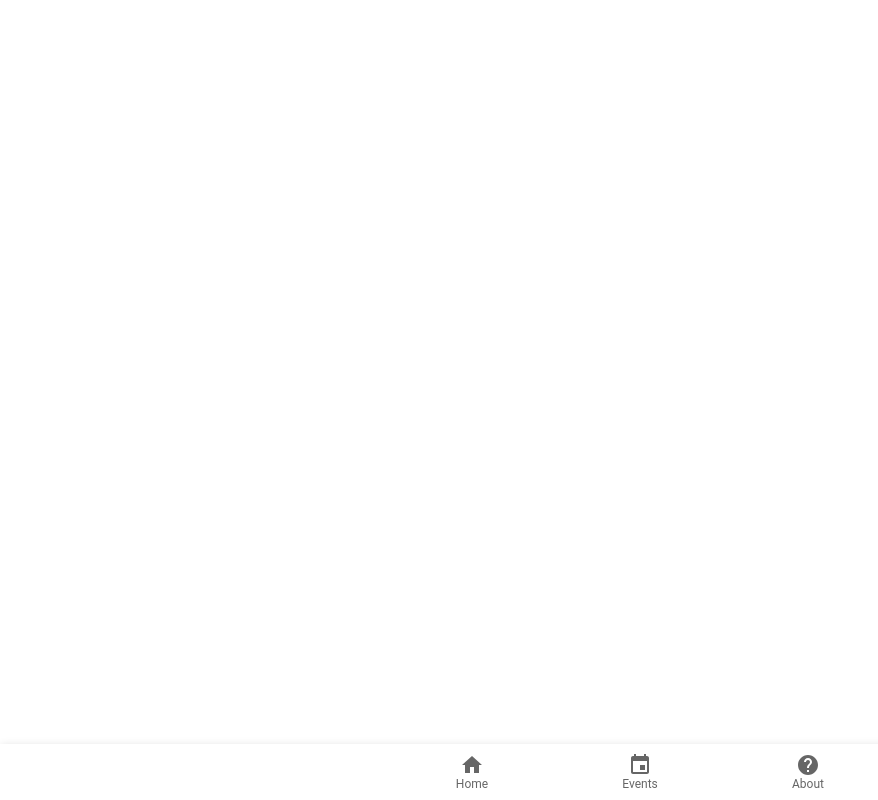
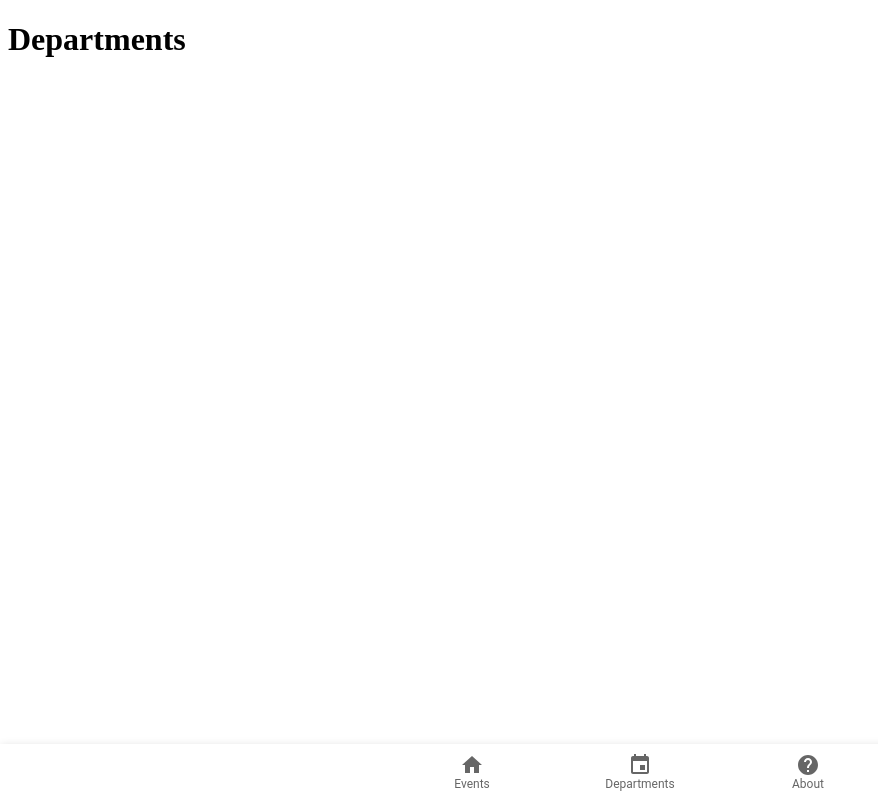
Before and after one commit to CraftAcademy/FikaTogether-Admin, a React (Create React App) app: page /departments in a window 1280 px wide. Before the commit this address had no page. Shown: the whole page, without its empty margins (0-878 px from the left). Built offline with nearby package versions, Linux system fonts and the light colour scheme.

Commit message:
adjusted the router links

```diff
--- a/public/index.html
+++ b/public/index.html
@@ -9,8 +9,6 @@
       name="description"
       content="Web site created using create-react-app"
     />
-    <link rel="apple-touch-icon" href="%PUBLIC_URL%/logo192.png" />
-    <link rel="manifest" href="%PUBLIC_URL%/manifest.json" />
     <title>FikaTogether</title>
   </head>
   <body>
--- a/src/App.jsx
+++ b/src/App.jsx
@@ -1,7 +1,7 @@
 import React from "react";
 import { BrowserRouter, Route, Routes } from "react-router-dom";
 import Header from "./components/Header";
-import Home from "./components/Home";
+import Departments from "./components/Departments";
 import Events from "./components/Events";
 import About from "./components/About";
 
@@ -9,8 +9,8 @@ const App = () => {
   return (
     <BrowserRouter>
       <Routes>
-        <Route exact path="/" element={<Home />} />
-        <Route path="/events" element={<Events />} />
+        <Route exact path="/" element={<Events />} />
+        <Route path="/departments" element={<Departments />} />
         <Route path="/about" element={<About />} />
       </Routes>
       <Header />
--- /dev/null
+++ b/src/components/Departments.jsx
@@ -0,0 +1,7 @@
+import React from "react";
+
+const Departments = () => {
+  return <h1>Departments</h1>;
+};
+
+export default Departments;
--- a/src/components/Header.jsx
+++ b/src/components/Header.jsx
@@ -12,24 +12,22 @@ const Header = () => {
       <Paper
         sx={{ position: "fixed", bottom: 0, left: 0, right: 0 }}
         elevation={3}
-        color="dark"
       >
         <BottomNavigation showLabels>
           <BottomNavigationAction
             component={Link}
             to="/"
-            data-cy="home-btn"
-            label="Home"
+            data-cy="events-btn"
             icon={<HomeIcon />}
+            label="Events"
           />
           <BottomNavigationAction
             component={Link}
-            to="/events"
-            data-cy="events-btn"
+            to="/departments"
+            data-cy="departments-btn"
+            label="Departments"
             icon={<EventIcon />}
-            label="Events"
           />
-
           <BottomNavigationAction
             component={Link}
             to="/about"
--- a/src/components/Home.jsx
+++ /dev/null
@@ -1,7 +0,0 @@
-import React from "react";
-
-const Home = () => {
-  return <h1>Home</h1>;
-};
-
-export default Home;
```
Also changed, not shown: public/manifest.json (deleted), 1 other file (tests, documents, lock files or other folders).
